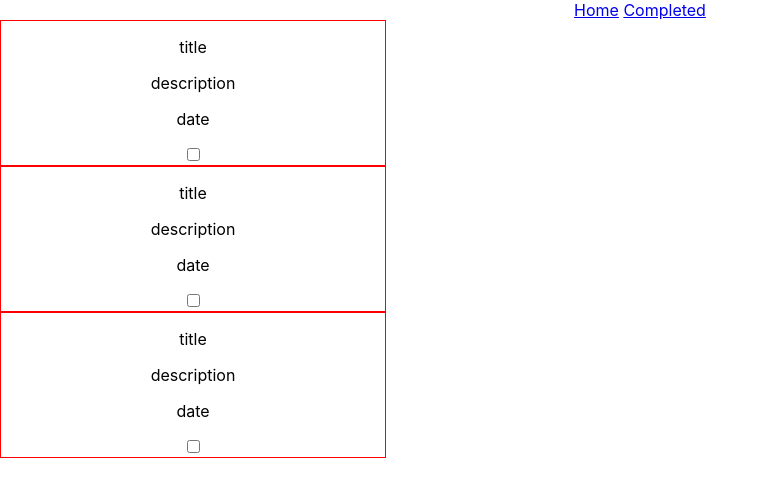
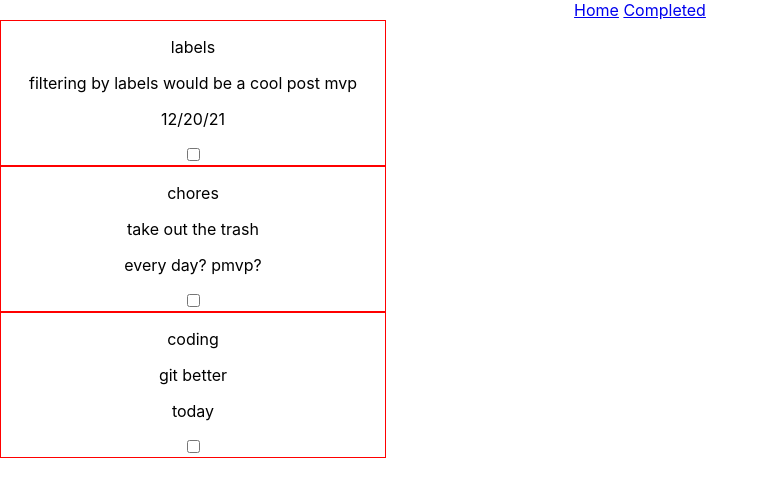
Before and after one commit to yeezick/react-todo, a React (Create React App) app: page / in a window 1280 px wide. Shown: the top 496 px of the page, without its empty margins (0-768 px from the left). Built offline with nearby package versions, Linux system fonts and the light colour scheme.

Commit message:
cleaning up previous commit 7 implementing completed filter for completed page'

```diff
--- a/src/App.js
+++ b/src/App.js
@@ -9,21 +9,21 @@ import Navbar from "./layout/navbar/Navbar";
 
 const defaultList = [
   {
-    title: "title",
-    description: "description",
-    date: "date",
+    title: "labels",
+    description: "filtering by labels would be a cool post mvp",
+    date: "12/20/21",
     completed: false,
   },
   {
-    title: "title",
-    description: "description",
-    date: "date",
-    completed: false,
+    title: "chores",
+    description: "take out the trash",
+    date: "every day? pmvp?",
+    completed: true,
   },
   {
-    title: "title",
-    description: "description",
-    date: "date",
+    title: "coding",
+    description: "git better",
+    date: "today",
     completed: false,
   },
 ];
--- a/src/components/todo/Todo.jsx
+++ b/src/components/todo/Todo.jsx
@@ -7,27 +7,6 @@ import { useState } from "react";
  * - whether they are done or not done
  * - a date of creation
  */
-
-const todoList = [
-  {
-    title: "title",
-    description: "description",
-    date: "date",
-    completed: false,
-  },
-  {
-    title: "title",
-    description: "description",
-    date: "date",
-    completed: true,
-  },
-  {
-    title: "title",
-    description: "description",
-    date: "date",
-    completed: false,
-  },
-];
 
 const TodoItem = ({ title, description, date, completed, idx }) => {
   const [isCompleted, setIsCompleted] = useState(false);
@@ -39,7 +18,7 @@ const TodoItem = ({ title, description, date, completed, idx }) => {
       <input
         type="checkbox"
         checked={isCompleted ? true : false}
-        onClick={() => setIsCompleted((prev) => !prev)}
+        onChange={() => setIsCompleted((prev) => !prev)}
       />
     </div>
   );
--- a/src/screens/Completed.jsx
+++ b/src/screens/Completed.jsx
@@ -1,9 +1,19 @@
+import { useEffect, useState } from "react";
+import TodoItemWrapper from "../components/todo/Todo";
+
 const Completed = ({ todoList }) => {
+  const [completedList, setCompletedList] = useState(null);
+
+  useEffect(() => {
+    // const filterTodoList = () => {
+    const filteredList = todoList.filter((item) => item.completed === true);
+    setCompletedList(filteredList);
+    // };
+    // filterTodoList();
+  }, [todoList]);
+
   return (
-    <div>
-      Completed
-      <p> so completed</p>
-    </div>
+    <div>{completedList && <TodoItemWrapper todoList={completedList} />}</div>
   );
 };
 
```
